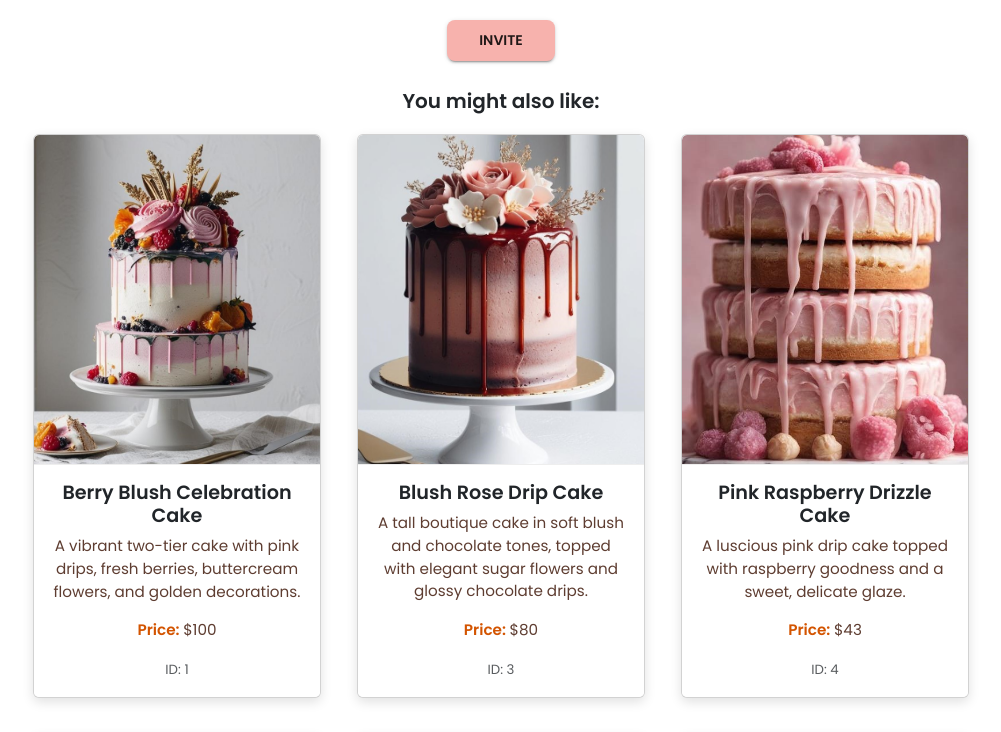
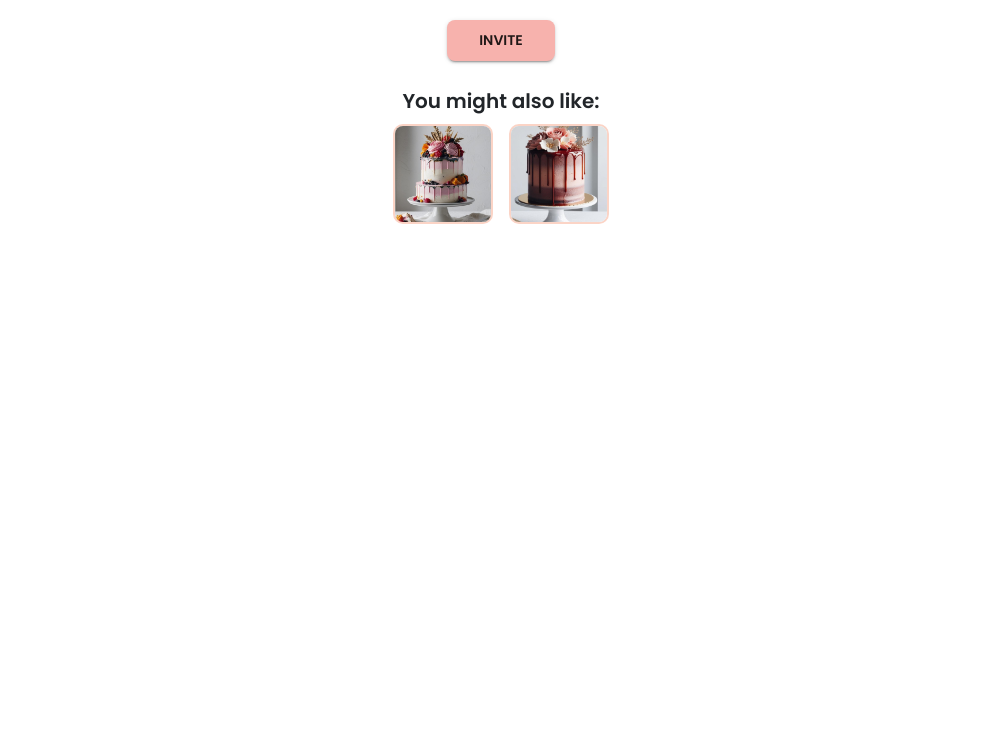
Before and after one commit to TamiShaks/CakesProject, a React (Create React App) app: page /bigViewe/1 in a window 1280 px wide. Shown: the part 807-1539 px from the top of the page, without its empty margins (139-1140 px from the left). After the commit the page ends 1079 px from the top, so only its background shows below. Built offline with nearby package versions, Linux system fonts and the light colour scheme; grey boxes are pictures that could not be loaded.

Commit message:
better recommended

```diff
--- a/src/components/screens/home/EnlargedView.js
+++ b/src/components/screens/home/EnlargedView.js
@@ -1,149 +1,7 @@
 
-
-// import React from 'react';
-// import { useSelector } from 'react-redux';
-// import Product from './Product';
-// import { useDispatch } from 'react-redux';
-// import { useParams } from 'react-router-dom';
-// import { addToCart, inviteCake } from'../../../redux/actions';
-// export const EnlargedView = () => {
-//     const dispatch = useDispatch();
-//     const { id } = useParams();
-//     const cakeList = useSelector((state) => state.cakesList.cakesList);
-//     const myCake = cakeList.find(cake => cake.id === parseInt(id));
-
-//     const handleInviteCake = () => {
-//         dispatch(inviteCake(myCake.id));
-//         if(myCake.amount>0)
-//            dispatch(addToCart({myCake})) // Dispatch the action to decrement the amount
-//         else
-//            alert("This product is out of stock")
-//     };
-
-//     if (!myCake) {
-//         return <div>Loading...</div>;
-//     }
-
-//     return (
-//         <div className="container my-4">
-//             <div className="text-center mb-4">
-//                 {/* Increased size for the main cake image */}
-//                 <img src={myCake.image} alt={myCake.name} className="img-fluid rounded" style={{ maxHeight: '600px', objectFit: 'cover' }} />
-//             </div>
-//             <div className="text-center">
-//                 <h3>{myCake.name}</h3>
-//                 <p>{myCake.description}</p>
-//                 <p>Price: <strong>${myCake.price}</strong></p>
-//                 <p>Amount: <strong>{myCake.amount}</strong></p>
-//                 <button onClick={handleInviteCake} className="btn btn-primary">Invite</button>
-//             </div>
-
-//             <h4 className="mt-4">You might also like:</h4>
-//             <div className="row">
-//                 {cakeList
-//                     .filter(cake => ((cake.shape === myCake.shape) &&(cake.color === myCake.color))||(cake.Characteristic === myCake.Characteristic)) // Avoid showing the same cake
-//                     .map(cake => (
-//                         <div key={cake.id} className="col-2 col-sm-4 col-md-3 mb-4"> {/* Reduced size for the products */}
-//                             <Product {...cake} />
-//                         </div>
-//                     ))}
-//             </div>
-//         </div>
-//     );
-// };
-
-
-
-
-
-
-
-
-
-
-
-
-
-
-
-
-
-
-
-
-
-
-
-
-// // import React, { useState } from 'react';
-// // import { useSelector, useDispatch } from 'react-redux';
-// // import { useParams } from 'react-router-dom';
-// // import { inviteCake } from '../../redux/actions';
-
-// // export const EnlargedView = () => {
-// //     const dispatch = useDispatch();
-// //     const { id } = useParams();
-// //     const cakeList = useSelector((state) => state.cakesList);
-// //     const originalCake = cakeList.find(cake => cake.id === parseInt(id));
-
-// //     const [selectedCake, setSelectedCake] = useState(originalCake); // כאן נוסיף בחירה דינמית
-
-// //     const handleInviteCake = () => {
-// //         dispatch(inviteCake(selectedCake.id));
-// //     };
-
-// //     if (!originalCake) {
-// //         return <div>Loading...</div>;
-// //     }
-
-// //     return (
-// //         <div className="container my-4">
-// //             <div className="text-center mb-4">
-// //                 {/* תצוגת העוגה שנבחרה */}
-// //                 <img
-// //                     src={selectedCake.image}
-// //                     alt={selectedCake.name}
-// //                     className="img-fluid rounded"
-// //                     style={{ maxHeight: '600px', objectFit: 'cover' }}
-// //                 />
-// //             </div>
-
-// //             <div className="text-center">
-// //                 <h3>{selectedCake.name}</h3>
-// //                 <p>{selectedCake.description}</p>
-// //                 <p>Price: <strong>${selectedCake.price}</strong></p>
-// //                 <p>Amount: <strong>{selectedCake.amount}</strong></p>
-// //                 <button onClick={handleInviteCake} className="btn btn-primary">Invite</button>
-// //             </div>
-
-// //             {/* תמונות קטנות עם אפשרות לבחור */}
-// //             <h4 className="mt-4">You might also like:</h4>
-// //             <div className="p-4 mt-3" style={{ backgroundColor: '#f8f9fa', borderRadius: '12px', border: '1px solid #dee2e6' }}>
-// //                 <div className="row">
-// //                     {cakeList
-// //                         .filter(cake => ((cake.shape === originalCake.shape) && (cake.color === originalCake.color)) || (cake.Characteristic === originalCake.Characteristic))
-// //                         .map(cake => (
-// //                             <div
-// //                                 key={cake.id}
-// //                                 className="col-4 col-sm-3 col-md-2 mb-3 text-center"
-// //                                 onClick={() => setSelectedCake(cake)} // פעולה בלחיצה
-// //                                 style={{ cursor: 'pointer' }}
-// //                             >
-// //                                 <img
-// //                                     src={cake.image}
-// //                                     alt={cake.name}
-// //                                     style={{ width: '100px', height: '100px', objectFit: 'cover', borderRadius: '8px' }}
-// //                                 />
-// //                             </div>
-// //                         ))}
-// //                 </div>
-// //             </div>
-// //         </div>
-// //     );
-// // };
 import React from 'react';
 import { useSelector, useDispatch } from 'react-redux';
-import { useParams } from 'react-router-dom';
+import { Link, useParams } from 'react-router-dom';
 import { Typography, Button, Container, Box, Grid } from '@mui/material';
 import Product from './Product';
 import { addToCart, inviteCake } from '../../../redux/actions';
@@ -207,40 +65,30 @@ export const EnlargedView = () => {
       <Typography variant="h6" fontWeight="bold" gutterBottom sx={{ fontFamily: 'Poppins, sans-serif' }}>
         You might also like:
       </Typography>
-      {/* <Grid container spacing={2} justifyContent="center">
-        {cakeList
-          .filter(cake => ((cake.shape === myCake.shape) && (cake.color === myCake.color)) || (cake.Characteristic === myCake.Characteristic))
-          .map(cake => (
-            <Grid item xs={6} sm={4} md={3} key={cake.id}>
-              <Product {...cake} />
-            </Grid>
-          ))}
-      </Grid> */}
+
       <Grid container spacing={2} justifyContent="center">
   {cakeList
-    .filter(cake => ((cake.shape === myCake.shape) && (cake.color === myCake.color)) || (cake.Characteristic1 === myCake.Characteristic1)||(cake.Characteristic2 === myCake.Characteristic2))
+    .filter(cake => ((cake.Characteristic1 === myCake.Characteristic2) && (cake.Characteristic2 === myCake.Characteristic1)) || (cake.Characteristic1 === myCake.Characteristic1)&&(cake.Characteristic2 === myCake.Characteristic2)||((cake.Characteristic1 === myCake.Characteristic2)||(cake.Characteristic1===myCake.Characteristic1)||(cake.Characteristic2===myCake.Characteristic1))&&(cake.color === myCake.color))
     .map(cake => (
-<Product {...cake} />                            ))
-    // .map(cake => (
-    //   <Grid item xs={4} sm={3} md={2} key={cake.id} textAlign="center">
-    //     <a href={`/bigViewe/${cake.id}`} style={{ textDecoration: 'none' }}>
-    //       <img
-    //         src={cake.image}
-    //         alt={cake.name}
-    //         style={{
-    //           width: '100px',
-    //           height: '100px',
-    //           objectFit: 'cover',
-    //           borderRadius: '10px',
-    //           border: '2px solid #fbd4c6',
-    //           transition: 'transform 0.3s ease',
-    //         }}
-    //         onMouseOver={(e) => e.currentTarget.style.transform = 'scale(1.1)'}
-    //         onMouseOut={(e) => e.currentTarget.style.transform = 'scale(1)'}
-    //       />
-    //     </a>
-    //   </Grid>
-    // ))
+      <Grid item xs={4} sm={3} md={2} key={cake.id} textAlign="center">
+        <Link to={`/bigViewe/${cake.id}`} style={{ textDecoration: 'none' }}>
+          <img
+            src={cake.image}
+            alt={cake.name}
+            style={{
+              width: '100px',
+              height: '100px',
+              objectFit: 'cover',
+              borderRadius: '10px',
+              border: '2px solid #fbd4c6',
+              transition: 'transform 0.3s ease',
+            }}
+            onMouseOver={(e) => e.currentTarget.style.transform = 'scale(1.1)'}
+            onMouseOut={(e) => e.currentTarget.style.transform = 'scale(1)'}
+          />
+        </Link>
+      </Grid>
+    ))
     }
 </Grid>
     </Container>
--- a/src/redux/reducers/GalleryHomeReducers.js
+++ b/src/redux/reducers/GalleryHomeReducers.js
@@ -48,10 +48,10 @@ const InitialCakesList = {
                 description: "A vibrant two-tier cake with pink drips, fresh berries, buttercream flowers, and golden decorations.",
                 price: 100.00,
                 amount:2
-                ,shake:"circle",
+                ,shape:"circle",
                 color:"pinky"
-                ,Characteristic1:"fruts"
-                ,Characteristic2:"Icicles"
+                ,Characteristic1:"flowers"
+                ,Characteristic2:"icicles"
             },
             {
                 id: 2,
@@ -60,9 +60,11 @@ const InitialCakesList = {
                 description: "Minimalist two-tier cake with soft blush rosettes and golden accents. ",
                 price: 97.00,
                 amount:2
-                ,shake:"circle",
-                color:"whiteRose"
-                ,Characteristic1:"Tiered"
+                ,shape:"circle",
+                color:"white"
+                ,Characteristic1:"wedding"//שכבתי
+                ,Characteristic2:"flowers"//נטיפים
+
             },
             {
                 id: 3,
@@ -71,9 +73,9 @@ const InitialCakesList = {
                 description: "A tall boutique cake in soft blush and chocolate tones, topped with elegant sugar flowers and glossy chocolate drips. ",
                 price: 80.00,
                 amount:3
-                ,shake:"circle",
-                color:"Lightbrown"
-                ,Characteristic1:"elegant"
+                ,shape:"circle",
+                color:"pinky"
+                ,Characteristic1:"flowers"
                 ,Characteristic2:"Icicles"
             },
             {
@@ -83,10 +85,10 @@ const InitialCakesList = {
                 description: " A luscious pink drip cake topped with raspberry goodness and a sweet, delicate glaze. ",
                 price: 43.00,
                 amount:6
-                ,shake:"circle",
+                ,shape:"circle",
                 color:"pinky"
-                ,Characteristic1:"fruts"
-                ,Characteristic2:"Icicles"
+                ,Characteristic1:"pancakes"
+                ,Characteristic2:"icicles"
 
             },
             {
@@ -96,9 +98,11 @@ const InitialCakesList = {
                 description: "Pastel birthday cake with pink swirls, sprinkles & golden message.",
                 price: 39.00,
                 amount:10
-                ,shake:"circle",
-                color:"pink"
-                ,Characteristic1:"Sprinkle Birthday"
+                ,shape:"circle",
+                color:"white"
+                ,Characteristic1:"birthday"
+                ,Characteristic2:"colorful candies"
+
 
             }
             ,
@@ -110,8 +114,11 @@ const InitialCakesList = {
                 price: 67.00,
                 amount:2
                 ,shape:"circle",
-                color:"colorfull"
-                ,Characteristic1:"Sprinkle Birthday"
+                color:"colorful"
+                ,Characteristic1:"birthday"
+                ,Characteristic2:"colorful candies"
+
+
             },
         {
             id: 7,
@@ -120,9 +127,10 @@ const InitialCakesList = {
             description: " Light vanilla cream cake with rainbow sprinkles." ,
             price: 79.00,
             amount:6
-            ,shake:"circle",
-            color:"white"
-            ,Characteristic1:"Sprinkle Birthday"
+            ,shape:"circle",
+            color:"colorful"
+            ,Characteristic1:"birthday"
+            ,Characteristic2:"colorful candies"
 
         },
         {
@@ -132,9 +140,11 @@ const InitialCakesList = {
             description: "A minimalist mousse cake with a vibrant mango glaze. ",
             price: 80.00,
             amount:4
-            ,shake:"circle",
-            color:"orange"
-            ,Characteristic:"solid"
+            ,shape:"circle",
+            color:"brown"
+            ,Characteristic1:"solid"
+            ,Characteristic2:"layers"
+
 
         },
         {
@@ -144,9 +154,11 @@ const InitialCakesList = {
             description: "A luxurious white-tiered cake adorned with sugar pearls and delicate roses. "         ,
             price: 47.00,
             amount:1
-            ,shake:"circle",
+            ,shape:"circle",
             color:"white"
-            ,Characteristic1:"Tiered"
+            ,Characteristic1:"high"
+            ,Characteristic2:"wedding"
+
 
         },
         {
@@ -156,9 +168,11 @@ const InitialCakesList = {
             description: "A delicate French pastry with layers of crisp puff pastry and smooth vanilla cream, dusted with powdered sugar. "           ,
             price: 50.00,
             amount:7
-            ,shake:"rectangle",
-            color:"white"
-            ,Characteristic1:"layers"
+            ,shape:"rectangle",
+            color:"brown"
+            ,Characteristic1:"solid"
+            ,Characteristic2:"layers"
+
 
         },
         {
@@ -169,8 +183,10 @@ const InitialCakesList = {
             price: 89.00,
             amount:2
             ,shake:"circle",
-            color:"orange"
-            ,Characteristic1:"fruts"
+            color:"white"
+            ,Characteristic1:"low"
+            ,Characteristic2:"fruits"
+
 
         },
         {
@@ -180,9 +196,10 @@ const InitialCakesList = {
             description: "A festive chocolate cake topped with fresh fruits and glistening jelly.",
             price: 67.00,
             amount:4
-            ,shake:" circle",
-            color:"Light brown"
-            ,Characteristic1:"fruts"
+            ,shape:" circle",
+            color:"brown"
+            ,Characteristic2:"low"
+            ,Characteristic1:"fruits"
         },
         {
             id: 13,
@@ -191,9 +208,11 @@ const InitialCakesList = {
             description: "A classic tiered cake with smooth vanilla frosting and delicate floral accents in soft dusty pink. " ,
             price: 97.00,
             amount:2
-            ,shake:"circle",
-            color:"cream"
-            ,Characteristic1:"Tiered"
+            ,shape:"circle",
+            color:"white"
+            ,Characteristic1:"wedding"
+            ,Characteristic2:"flowers"
+
 
         },
         {
@@ -203,9 +222,11 @@ const InitialCakesList = {
             description: " A chic, minimalistic birthday cake adorned with elegant black bows and delicate white frosting. ",
             price: 50.00,
             amount:6
-            ,shake:"circle",
-            color:"black"
-            ,Characteristic:"Fabric ribbons"
+            ,shape:"circle",
+            color:"white"
+            ,Characteristic1:"fabric ribbons"
+            ,Characteristic2:"solid"
+
         },
         {
             id: 15,
@@ -214,9 +235,11 @@ const InitialCakesList = {
             description: "A fun two-tier birthday cake decorated with school-themed fondant accents. ",
             price: 78.00,
             amount:6
-            ,shake:"circle",
+            ,shape:"circle",
             color:"colorful"
-            ,Characteristic1:"Sprinkle Birthday"
+            ,Characteristic1:"birthday"
+            ,Characteristic1:"school"
+
         },
         {
             id: 16,
@@ -225,9 +248,11 @@ const InitialCakesList = {
             description: "A dramatic black-and-white cake adorned with black roses and dripping ganache",
             price: 113.00,
             amount:2
-            ,shake:"circle",
-            color:"black"
-            ,Characteristic1:"Tiered"
+            ,shape:"circle",
+            color:"gloomy"
+            ,Characteristic1:"icicles"
+            ,Characteristic2:"lace"
+
         },
         {
             id: 17,
@@ -236,9 +261,11 @@ const InitialCakesList = {
             description: "A sophisticated silver glitter cake with a shimmering finish, ideal for an elegant celebration.",
             price: 67.00,
             amount:3
-            ,shake:"circle",
-            color:"gray"
+            ,shape:"circle",
+            color:"gloomy"
             ,Characteristic1:"romantic"
+            ,Characteristic2:"diamonds"
+
         },
         {
             id: 18,
@@ -247,9 +274,11 @@ const InitialCakesList = {
             description: "A stunning blue cake with silver sugar pearls, creating a festive and elegant vibe. ",
             price: 59.00,
             amount:4
-            ,shake:"circle",
+            ,shape:"circle",
             color:"blue"
             ,Characteristic1:"romantic"
+            ,Characteristic2:"diamonds"
+
         },
         {
             id:19,
@@ -261,6 +290,8 @@ const InitialCakesList = {
             ,shape:"heart",
             color:"white"
             ,Characteristic1:"flawers"
+            ,Characteristic2:"solid"
+
         },
         {
             id: 20,
@@ -269,9 +300,11 @@ const InitialCakesList = {
             description: "A refined cake with a satin-like ribbon design and elegant candles.",
             price: 72.00,
             amount:3
-            ,shake:"circle",
+            ,shape:"circle",
             color:"white"
             ,Characteristic1:"ribbons"
+            ,Characteristic2:"solid"
+
         },
         {
             id:21,
@@ -280,9 +313,11 @@ const InitialCakesList = {
             description: "A charming birthday cake adorned with white ribbon details and soft piped icing.",
             price: 51.00,
             amount:5
-            ,shake:"circle",
+            ,shape:"circle",
             color:"white"
-            ,Characteristic:"Fabric ribbons"
+            ,Characteristic1:"fabric ribbons"
+            ,Characteristic2:"solid"
+
         },
         {
             id: 22,
@@ -294,6 +329,8 @@ const InitialCakesList = {
             ,shape:"circle",
             color:"red"
             ,Characteristic1:"layers"
+            ,Characteristic2:"pancakes"
+
         },
         {
             id: 23,
@@ -302,9 +339,11 @@ const InitialCakesList = {
             description: "A minimalistic cake with a bold 'It's My Birthday!' message, perfect for a fun and modern birthday celebration.",
             price: 64.00,
             amount:7
-            ,shake:"circle",
+            ,shape:"circle",
             color:"pink"
-            ,Characteristic1:"modernbirthday"
+            ,Characteristic1:"birthday"
+            ,Characteristic2:"smears"
+
         },
         {
             id: 24,
@@ -313,9 +352,11 @@ const InitialCakesList = {
             description: "Dark chocolate cake with berries & pomegranate.",
             price: 67.00,
             amount:5
-            ,shake:"circle",
-            color:"Light brown"
-            ,Characteristic1:"fruts"
+            ,shape:"circle",
+            color:"brown"
+            ,Characteristic1:"fruits"
+            ,Characteristic2:"low"
+
         }
         ,
         {
@@ -325,9 +366,11 @@ const InitialCakesList = {
             description: "A nature-inspired cake topped with edible mushrooms and earthy accents.",
             price: 54.00,
             amount:4
-            ,shake:"circle",
+            ,shape:"circle",
             color:"brown"
-            ,Characteristic1:"vegetable"
+            ,Characteristic1:"vegatables"
+            ,Characteristic2:"low"
+
         },
         {
             id: 26,
@@ -336,9 +379,11 @@ const InitialCakesList = {
             description: "A decadent mocha cake with silky hazelnut cream swirls, crunchy caramelized nuts, and a rich chocolate ganache drip. Elegance and flavor in every bite.",
             price:85.00,
             amount:2
-            ,shake:"circle",
-            color:"moka"
-            ,Characteristic1:"nuts"
+            ,shape:"circle",
+            color:"brown"
+            ,Characteristic1:"icicles"
+            ,Characteristic2:"kisses"
+
 
         },
         {
@@ -348,9 +393,10 @@ const InitialCakesList = {
             description: "Elegant two-tier white cake adorned with handcrafted white flowers and golden leaves.",
             price:89,
             amount:2
-            ,shake:"circle",
+            ,shape:"circle",
             color:"white"
-            ,Characteristic1:"Tiered"
+            ,Characteristic1:"flowers"
+            ,Characteristic2:"wedding"
         },
         {
             id: 28,
@@ -359,9 +405,10 @@ const InitialCakesList = {
             description: "A charming cake decorated with soft pink buttercream, small black heart sprinkles, and delicate ribbon details. ",
             price: 58.00,
             amount:4
-            ,shake:"circle",
+            ,shape:"circle",
             color:"pink"
-            ,Characteristic1:"Fabric ribbons"
+            ,Characteristic1:"fabric ribbons"
+            ,Characteristic2:"solid"
 
         },
         {
@@ -371,9 +418,10 @@ const InitialCakesList = {
             description: "A beautiful pastel pink cake adorned with fresh flowers and a shiny '16'",
             price: 76.00,
             amount:4
-            ,shake:"circle",
+            ,shape:"circle",
             color:"pink"
             ,Characteristic:"flawers"
+            ,Characteristic:"birthday"
         },
         {
             id: 30,
@@ -382,9 +430,10 @@ const InitialCakesList = {
             description: "A fun, colorful cake topped with chocolate balls and colorful sprinkles",
             price: 48.00,
             amount:2
-            ,shake:"circle",
+            ,shape:"circle",
             color:"brown"
-            ,Characteristic1:"Sprinkle Birthday"
+            ,Characteristic1:"birthday"
+            ,Characteristic2:"colorful candies"
         },
         {
             id: 31,
@@ -395,7 +444,8 @@ const InitialCakesList = {
             amount:2
             ,shape:"circle",
             color:"white"
-            ,Characteristic1:"fruts"
+            ,Characteristic1:"fruits"
+            ,Characteristic2:"low"
         },
         {
             id: 32,
@@ -404,9 +454,10 @@ const InitialCakesList = {
             description: "Light cheesecake with mixed berries and physalis" ,
             price: 89.00,
             amount:4
-            ,shake:"circle",
+            ,shape:"circle",
             color:"white"
-            ,Characteristic1:"cheesecake"
+            ,Characteristic1:"fruits"
+            ,Characteristic2:"low"
 
         },
         {
@@ -416,9 +467,10 @@ const InitialCakesList = {
             description: "A delightful pink cake with elegant ruffles",
             price: 75.00,
             amount:4
-            ,shake:"circle",
+            ,shape:"circle",
             color:"pink"
-            ,Characteristic1:"modernbirthday"
+            ,Characteristic1:"birthday"
+            ,Characteristic2:"solid"
         },
     ]
 };
```
